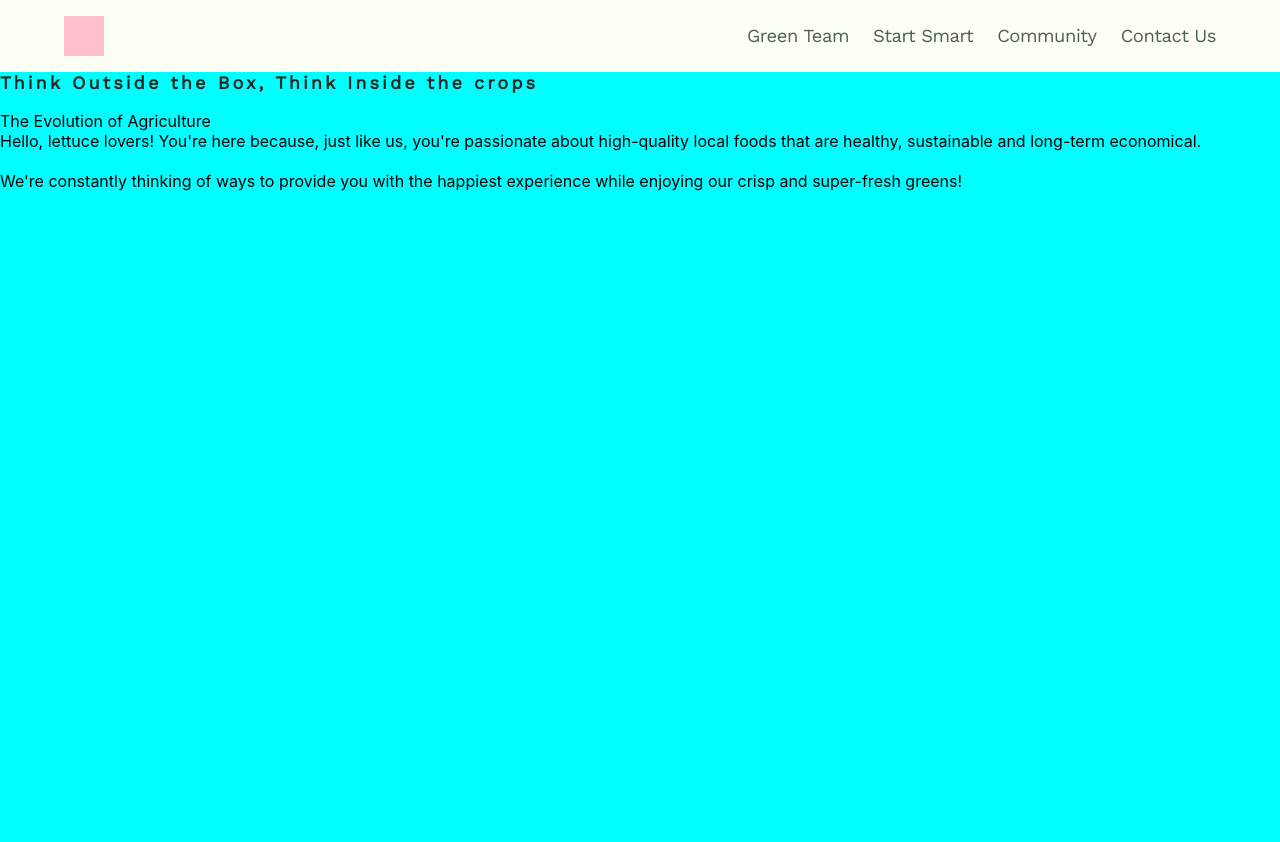
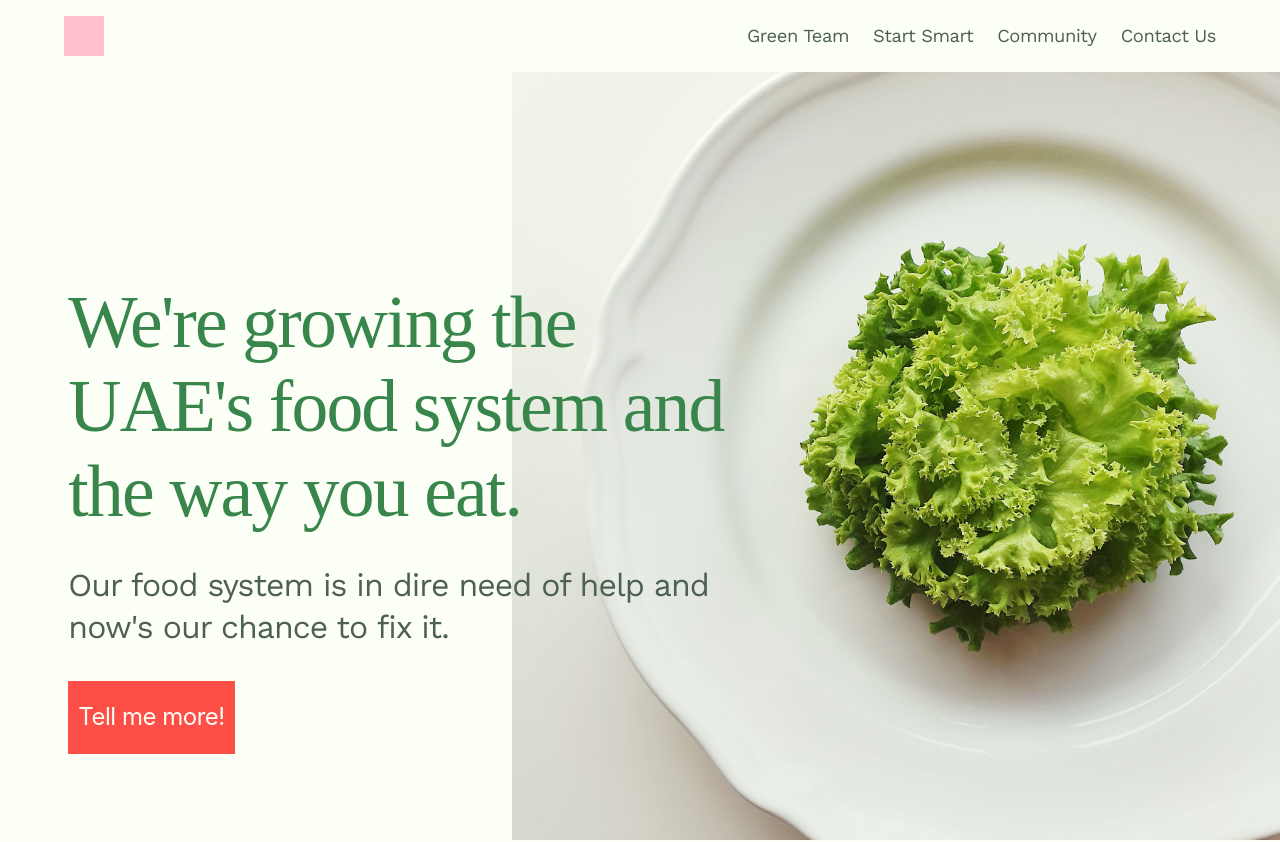
Before and after one commit to JuanTValdez/smart_acres, a React (Create React App) app: page / in a window 1280 px wide. Shown: the top 842 px of the page. Built offline with nearby package versions, Linux system fonts and the light colour scheme; a web font is replaced by a local one.

Commit message:
styled headline text in  thinkoutside componenet

```diff
--- a/src/App.js
+++ b/src/App.js
@@ -1,7 +1,7 @@
 /* eslint-disable react/jsx-no-comment-textnodes */
 import './App.css';
 import NavBar from './components/Navbar.js';
-// import Intro from './components/IntroSection.js';
+import Intro from './components/IntroSection.js';
 import ThinkOutside from './components/ThinkOutside.js';
 
 function App() {
@@ -9,7 +9,7 @@ function App() {
 		<div className='App'>
 			{/* // TODO - Add Smart Acres Logo */}
 			<NavBar />
-			{/* <Intro />  */}
+			<Intro />
 			<ThinkOutside />
 		</div>
 	);
--- a/src/components/ThinkOutside.js
+++ b/src/components/ThinkOutside.js
@@ -17,14 +17,14 @@ export default function ThinkOutside() {
 				</p>
 			</div>
 
-			{/* <div className='green-sq'>
+			<div className='green-sq'>
 				<p>Empowering the world through accessible cuisine ...</p>
 			</div>
 			<div className='white-sq'></div>
 			<div className='white-sq'></div>
 			<div className='green-sq'>
 				<p>… driven by healthy lifestyle choices.</p>
-			</div> */}
+			</div>
 		</div>
 	);
 }
--- a/src/styles/ThinkOutside.css
+++ b/src/styles/ThinkOutside.css
@@ -13,13 +13,14 @@
 
 	.think-outside {
 		grid-column: 1 / 5;
-		background-color: aqua;
 
 		& p:nth-child(1) {
-			width: 597px;
+			/* width: 597px; */
 			height: 21px;
-			margin: 0 0 18px;
+			margin: 293px 0 98px 166px;
+
 			font-family: 'Work Sans', sans-serif;
+			text-transform: uppercase;
 			font-size: 1.125em;
 			font-weight: 600;
 
@@ -29,7 +30,18 @@
 			color: var(--charcoal);
 		}
 
-		&
+		& p:nth-child(2) {
+			width: 717px;
+			height: 288px;
+			margin: 80px 77px 5px 166px;
+			font-family: 'ClarendonURW-Lig';
+			font-size: 6.125em;
+
+			line-height: 1.08;
+			letter-spacing: -0.88px;
+			text-align: left;
+			color: var(--dark-pastel-green);
+		}
 
 		& p:nth-child(3) {
 			width: 510px;
```
